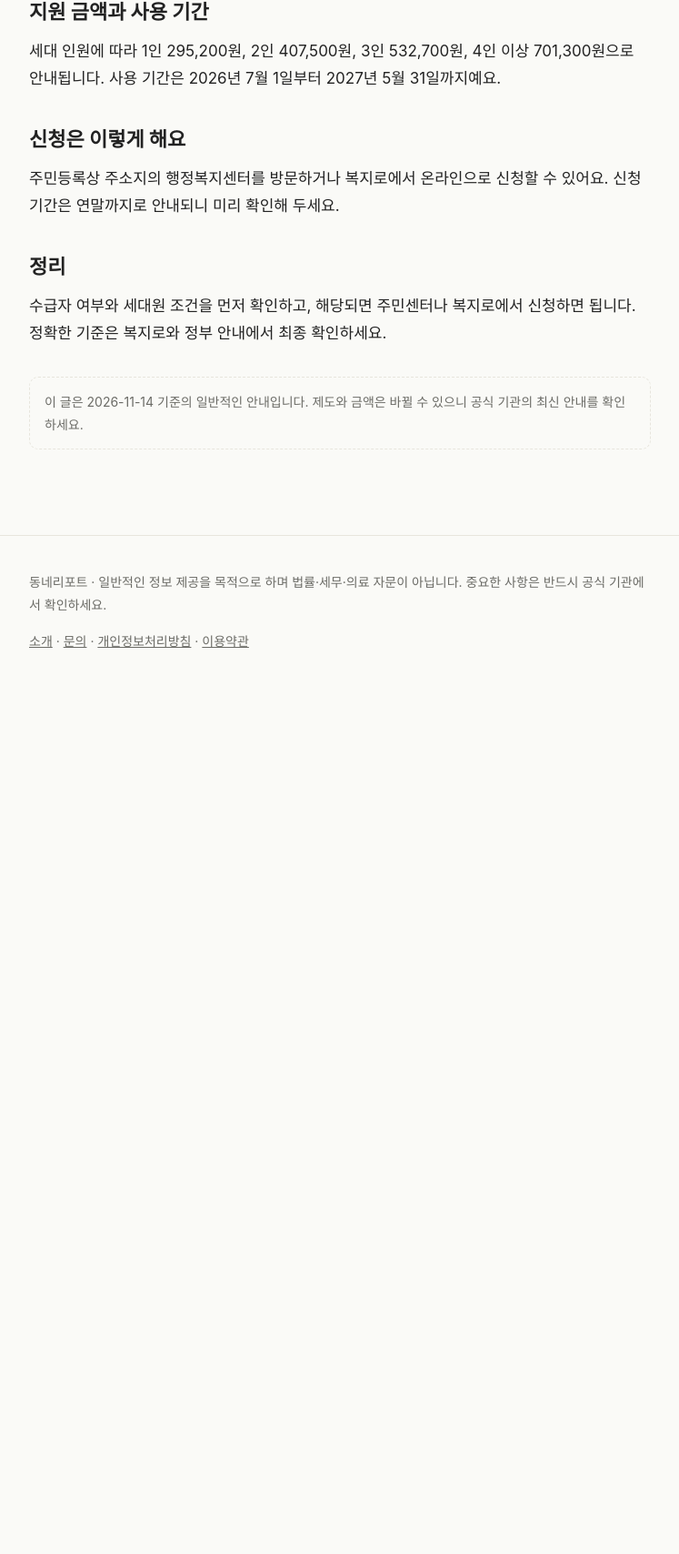
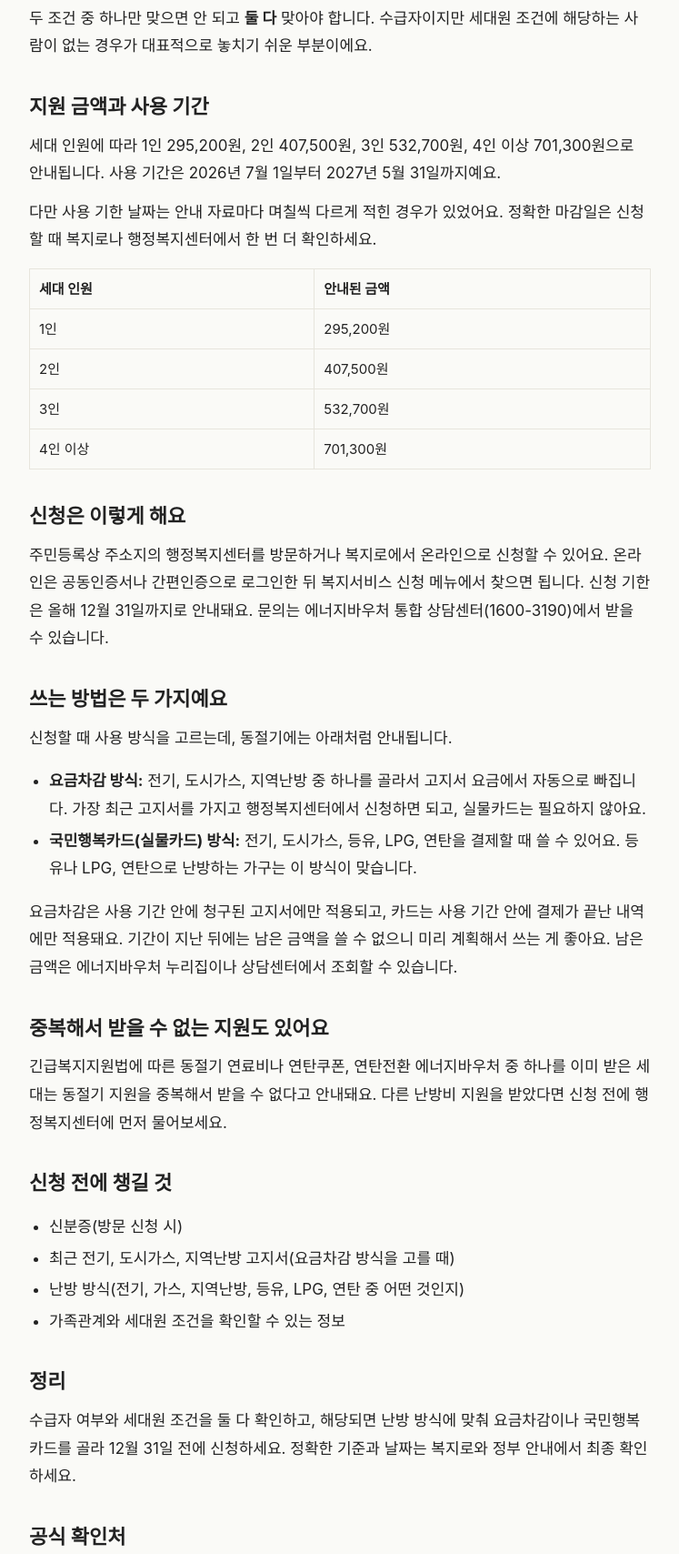
Before and after one commit to RebornMediaLab/ssh-ed25519-AAAAC3NzaC1lZDI1NTE5AAAAIE4ufqjoOuDrRkzTnfdSbZ8jPrUa3bp5gD-JU6F78-wV-dongnereport-deploy, a website: page docs/posts/energy-voucher-checklist/index.html in a window 1280 px wide. Shown: the part 442-2150 px from the top of the page at 91% size, without its empty margins (266-1013 px from the left). Before the commit the page ends 1197 px from the top, so only its background shows below. Drawn offline with Linux system fonts and the light colour scheme.

Commit message:
에너지바우처 글 보강
Co-Authored-By: Claude Sonnet 5.5 <noreply@anthropic.com>

```diff
--- a/docs/posts/energy-voucher-checklist/index.html
+++ b/docs/posts/energy-voucher-checklist/index.html
@@ -2,9 +2,9 @@
 <html lang="ko"><head>
 <meta charset="utf-8"><meta name="viewport" content="width=device-width,initial-scale=1">
 <title>에너지바우처 신청 전 확인할 것, 대상부터 사용까지 | 동네리포트</title>
-<meta name="description" content="에너지바우처를 받을 수 있는 세대와 지원 금액, 사용 기간, 신청 방법을 공식 안내 기준으로 정리했어요.">
+<meta name="description" content="에너지바우처를 받을 수 있는 세대와 지원 금액, 사용 방식, 신청 방법과 중복 수령 주의점을 공식 안내 기준으로 정리했어요.">
 <link rel="canonical" href="https://dongnereport.com/posts/energy-voucher-checklist/">
-<meta property="og:title" content="에너지바우처 신청 전 확인할 것, 대상부터 사용까지"><meta property="og:description" content="에너지바우처를 받을 수 있는 세대와 지원 금액, 사용 기간, 신청 방법을 공식 안내 기준으로 정리했어요.">
+<meta property="og:title" content="에너지바우처 신청 전 확인할 것, 대상부터 사용까지"><meta property="og:description" content="에너지바우처를 받을 수 있는 세대와 지원 금액, 사용 방식, 신청 방법과 중복 수령 주의점을 공식 안내 기준으로 정리했어요.">
 <meta property="og:type" content="article"><meta property="og:url" content="https://dongnereport.com/posts/energy-voucher-checklist/"><meta property="og:locale" content="ko_KR">
 <link rel="alternate" type="application/rss+xml" title="동네리포트" href="/rss.xml">
 <link rel="stylesheet" href="/style.css">
@@ -16,15 +16,63 @@
 <main class="wrap"><article class="post"><h1>에너지바우처 신청 전 확인할 것, 대상부터 사용까지</h1>
 <p class="meta">2026-11-14 </p>
 
-<div class="content"><p>겨울 난방비가 걱정될 때 먼저 확인할 제도가 에너지바우처예요. 다만 모든 가구가 받는 지원금이 아니라서, <strong>내가 대상인지 먼저 확인</strong>하는 게 가장 중요합니다.</p>
+<div class="content"><p>겨울 난방비가 걱정될 때 먼저 확인할 제도가 에너지바우처예요. 다만 모든 가구가 받는 지원금이 아니라서, <strong>내가 대상인지 먼저 확인</strong>하는 게 가장 중요합니다. 이 글에서는 대상 조건, 지원 금액, 사용 방식, 신청 방법, 헷갈리기 쉬운 점을 순서대로 정리했어요.</p>
 <h2>대상은 두 가지 조건을 모두 충족해야 해요</h2>
 <p>첫째, 생계·의료·주거·교육급여 중 하나를 받는 기초생활보장 수급 세대여야 합니다. 둘째, 같은 세대에 노인(65세 이상), 7세 이하 영유아, 장애인, 임산부, 중증·희귀·중증난치질환자, 한부모가족, 소년소녀가정, 2자녀 이상 가운데 해당하는 사람이 있어야 해요.</p>
+<p>두 조건 중 하나만 맞으면 안 되고 <strong>둘 다</strong> 맞아야 합니다. 수급자이지만 세대원 조건에 해당하는 사람이 없는 경우가 대표적으로 놓치기 쉬운 부분이에요.</p>
 <h2>지원 금액과 사용 기간</h2>
 <p>세대 인원에 따라 1인 295,200원, 2인 407,500원, 3인 532,700원, 4인 이상 701,300원으로 안내됩니다. 사용 기간은 2026년 7월 1일부터 2027년 5월 31일까지예요.</p>
+<p>다만 사용 기한 날짜는 안내 자료마다 며칠씩 다르게 적힌 경우가 있었어요. 정확한 마감일은 신청할 때 복지로나 행정복지센터에서 한 번 더 확인하세요.</p>
+<table>
+<thead>
+<tr>
+<th>세대 인원</th>
+<th>안내된 금액</th>
+</tr>
+</thead>
+<tbody><tr>
+<td>1인</td>
+<td>295,200원</td>
+</tr>
+<tr>
+<td>2인</td>
+<td>407,500원</td>
+</tr>
+<tr>
+<td>3인</td>
+<td>532,700원</td>
+</tr>
+<tr>
+<td>4인 이상</td>
+<td>701,300원</td>
+</tr>
+</tbody></table>
 <h2>신청은 이렇게 해요</h2>
-<p>주민등록상 주소지의 행정복지센터를 방문하거나 복지로에서 온라인으로 신청할 수 있어요. 신청 기간은 연말까지로 안내되니 미리 확인해 두세요.</p>
+<p>주민등록상 주소지의 행정복지센터를 방문하거나 복지로에서 온라인으로 신청할 수 있어요. 온라인은 공동인증서나 간편인증으로 로그인한 뒤 복지서비스 신청 메뉴에서 찾으면 됩니다. 신청 기한은 올해 12월 31일까지로 안내돼요. 문의는 에너지바우처 통합 상담센터(1600-3190)에서 받을 수 있습니다.</p>
+<h2>쓰는 방법은 두 가지예요</h2>
+<p>신청할 때 사용 방식을 고르는데, 동절기에는 아래처럼 안내됩니다.</p>
+<ul>
+<li><strong>요금차감 방식:</strong> 전기, 도시가스, 지역난방 중 하나를 골라서 고지서 요금에서 자동으로 빠집니다. 가장 최근 고지서를 가지고 행정복지센터에서 신청하면 되고, 실물카드는 필요하지 않아요.</li>
+<li><strong>국민행복카드(실물카드) 방식:</strong> 전기, 도시가스, 등유, LPG, 연탄을 결제할 때 쓸 수 있어요. 등유나 LPG, 연탄으로 난방하는 가구는 이 방식이 맞습니다.</li>
+</ul>
+<p>요금차감은 사용 기간 안에 청구된 고지서에만 적용되고, 카드는 사용 기간 안에 결제가 끝난 내역에만 적용돼요. 기간이 지난 뒤에는 남은 금액을 쓸 수 없으니 미리 계획해서 쓰는 게 좋아요. 남은 금액은 에너지바우처 누리집이나 상담센터에서 조회할 수 있습니다.</p>
+<h2>중복해서 받을 수 없는 지원도 있어요</h2>
+<p>긴급복지지원법에 따른 동절기 연료비나 연탄쿠폰, 연탄전환 에너지바우처 중 하나를 이미 받은 세대는 동절기 지원을 중복해서 받을 수 없다고 안내돼요. 다른 난방비 지원을 받았다면 신청 전에 행정복지센터에 먼저 물어보세요.</p>
+<h2>신청 전에 챙길 것</h2>
+<ul>
+<li>신분증(방문 신청 시)</li>
+<li>최근 전기, 도시가스, 지역난방 고지서(요금차감 방식을 고를 때)</li>
+<li>난방 방식(전기, 가스, 지역난방, 등유, LPG, 연탄 중 어떤 것인지)</li>
+<li>가족관계와 세대원 조건을 확인할 수 있는 정보</li>
+</ul>
 <h2>정리</h2>
-<p>수급자 여부와 세대원 조건을 먼저 확인하고, 해당되면 주민센터나 복지로에서 신청하면 됩니다. 정확한 기준은 복지로와 정부 안내에서 최종 확인하세요.</p>
+<p>수급자 여부와 세대원 조건을 둘 다 확인하고, 해당되면 난방 방식에 맞춰 요금차감이나 국민행복카드를 골라 12월 31일 전에 신청하세요. 정확한 기준과 날짜는 복지로와 정부 안내에서 최종 확인하세요.</p>
+<h2>공식 확인처</h2>
+<ul>
+<li>복지로 (bokjiro.go.kr)</li>
+<li>에너지바우처 통합 상담센터 1600-3190</li>
+<li>주민등록상 주소지 행정복지센터</li>
+</ul>
 </div>
 <p class="disclaimer">이 글은 2026-11-14 기준의 일반적인 안내입니다. 제도와 금액은 바뀔 수 있으니 공식 기관의 최신 안내를 확인하세요.</p></article></main>
 <footer class="foot"><div class="wrap"><p>동네리포트 · 일반적인 정보 제공을 목적으로 하며 법률·세무·의료 자문이 아닙니다. 중요한 사항은 반드시 공식 기관에서 확인하세요.</p>
--- a/docs/rss.xml
+++ b/docs/rss.xml
@@ -1 +1 @@
-<?xml version="1.0" encoding="UTF-8"?><rss version="2.0"><channel><title>동네리포트</title><link>https://dongnereport.com/</link><description>동네리포트는 지원금, 연말정산, 청약, 퇴사 절차 등 생활에 필요한 제도 정보를 공식 자료 기준으로 쉽게 정리하는 사이트입니다.</description><item><title>에너지바우처 신청 전 확인할 것, 대상부터 사용까지</title><link>https://dongnereport.com/posts/energy-voucher-checklist/</link><description>에너지바우처를 받을 수 있는 세대와 지원 금액, 사용 기간, 신청 방법을 공식 안내 기준으로 정리했어요.</description><pubDate>Sat, 14 Nov 2026 00:00:00 GMT</pubDate></item><item><title>퇴직금 계산법, 평균임금과 재직일수로 직접 계산해 보기</title><link>https://dongnereport.com/posts/severance-pay-calculation/</link><description>퇴직금 대상 조건, 1일 평균임금 계산, 월급 300만 원 3년 근무 예시와 지급 기한까지 공식 안내 기준으로 정리했어요.</description><pubDate>Sat, 14 Nov 2026 00:00:00 GMT</pubDate></item></channel></rss>
+<?xml version="1.0" encoding="UTF-8"?><rss version="2.0"><channel><title>동네리포트</title><link>https://dongnereport.com/</link><description>동네리포트는 지원금, 연말정산, 청약, 퇴사 절차 등 생활에 필요한 제도 정보를 공식 자료 기준으로 쉽게 정리하는 사이트입니다.</description><item><title>에너지바우처 신청 전 확인할 것, 대상부터 사용까지</title><link>https://dongnereport.com/posts/energy-voucher-checklist/</link><description>에너지바우처를 받을 수 있는 세대와 지원 금액, 사용 방식, 신청 방법과 중복 수령 주의점을 공식 안내 기준으로 정리했어요.</description><pubDate>Sat, 14 Nov 2026 00:00:00 GMT</pubDate></item><item><title>퇴직금 계산법, 평균임금과 재직일수로 직접 계산해 보기</title><link>https://dongnereport.com/posts/severance-pay-calculation/</link><description>퇴직금 대상 조건, 1일 평균임금 계산, 월급 300만 원 3년 근무 예시와 지급 기한까지 공식 안내 기준으로 정리했어요.</description><pubDate>Sat, 14 Nov 2026 00:00:00 GMT</pubDate></item></channel></rss>
```
Also changed, not shown: content/posts/energy-voucher-checklist.md (+41 -4 lines), docs/index.html (+1 -1 lines).
